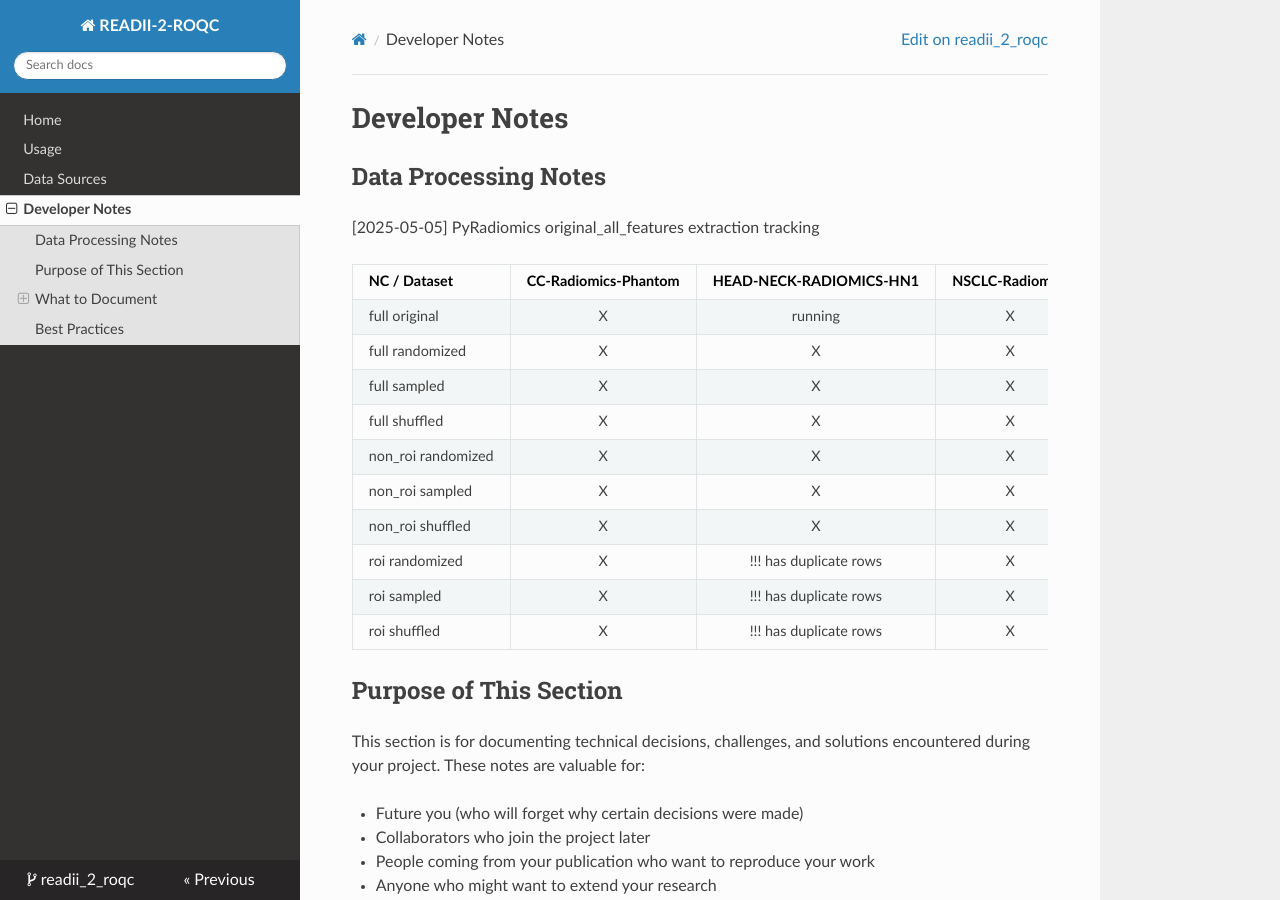
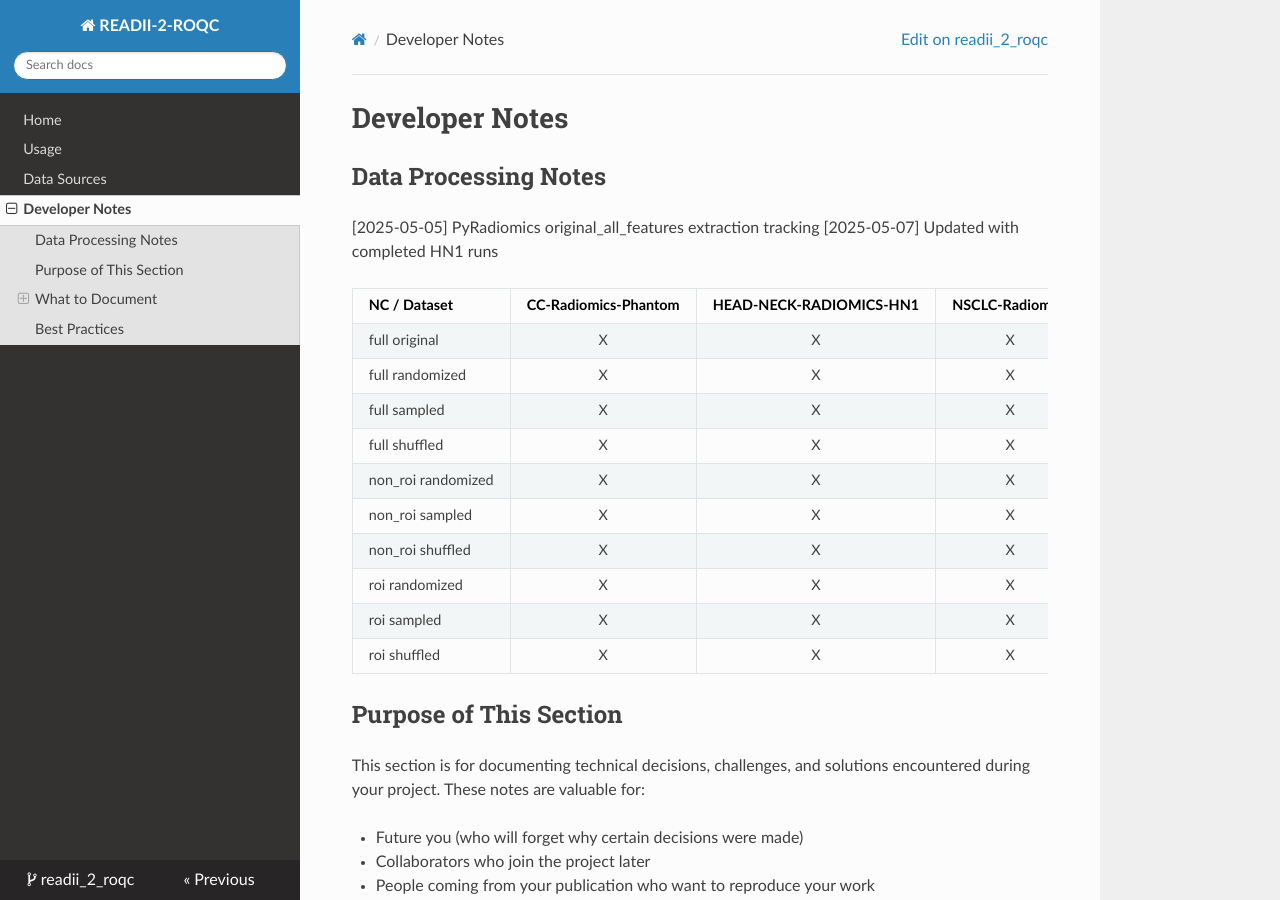
Before and after one commit to bhklab/readii_2_roqc, an MkDocs documentation site: the page built from docs/devnotes.md, in a window 1280 px wide and 900 px high. Built offline with MkDocs 1.6.1, drawn with Linux system fonts in a browser that asks for light colours; nearby versions of some CDN libraries.

Commit message:
docs: update data processing table

```diff
--- a/docs/devnotes.md
+++ b/docs/devnotes.md
@@ -2,19 +2,20 @@
 
 ## Data Processing Notes
 [2025-05-05] PyRadiomics original_all_features extraction tracking
+[2025-05-07] Updated with completed HN1 runs
 
 |NC / Dataset        | CC-Radiomics-Phantom | HEAD-NECK-RADIOMICS-HN1 | NSCLC-Radiomics |
 |--------------------|:--------------------:|:-----------------------:|:---------------:|
-|full original       |           X          |          running        |        X        |
+|full original       |           X          |           X             |        X        |
 |full randomized     |           X          |           X             |        X        |
 |full sampled        |           X          |           X             |        X        |
 |full shuffled       |           X          |           X             |        X        |
 |non_roi randomized  |           X          |           X             |        X        |
 |non_roi sampled     |           X          |           X             |        X        |
 |non_roi shuffled    |           X          |           X             |        X        |
-|roi randomized      |           X          |  !!! has duplicate rows |        X        |
-|roi sampled         |           X          |  !!! has duplicate rows |        X        |
-|roi shuffled        |           X          |  !!! has duplicate rows |        X        |
+|roi randomized      |           X          |           X             |        X        |
+|roi sampled         |           X          |           X             |        X        |
+|roi shuffled        |           X          |           X             |        X        |
 
 
 
```
